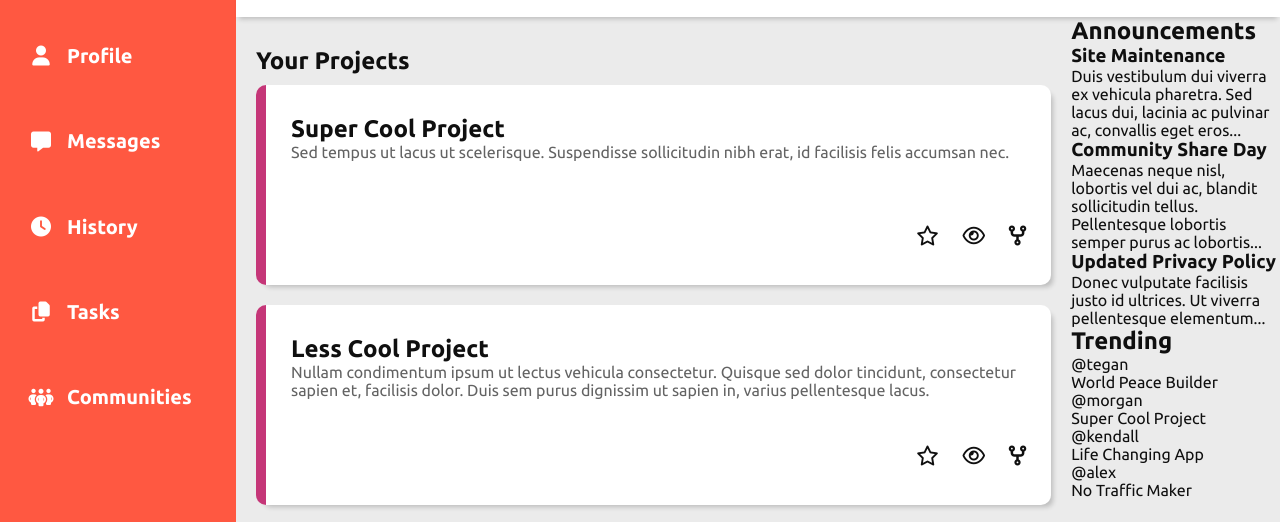
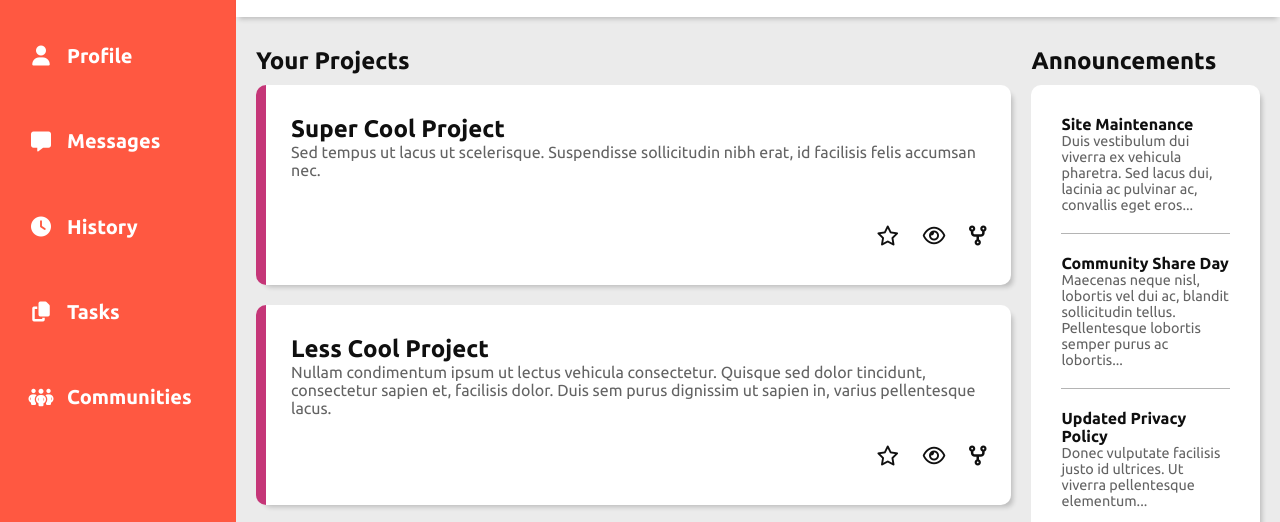
Before and after one commit to menulln/top-admin-dashboard, a plain HTML site: page index.html in a window 1280 px wide. Shown: the part 263-785 px from the top of the page. Drawn offline with Linux system fonts and the light colour scheme.

Commit message:
Position and style sidebar elements

```diff
--- a/style.css
+++ b/style.css
@@ -10,6 +10,7 @@
     --black: #0f0f0f;
     --white: #ffffff;
     --grey: #ebebeb;
+    --medium-grey: #b4b4b4;
     --dark-grey: #636363;
 }
 
@@ -20,7 +21,7 @@
 
 body {
     display: grid;
-    grid-template-columns: 1fr 4fr 1fr;
+    grid-template-columns: 1fr 4fr 1.25fr;
     grid-template-rows: 1fr 5fr;
     font-family: "Ubuntu";
     color: var(--black);
@@ -184,7 +185,7 @@ main {
     padding: 30px 20px;
 }
 
-.projects-heading {
+.heading {
     margin-bottom: 10px;
 }
 
@@ -219,4 +220,68 @@ main {
 aside {
     grid-area: 2 / 3 / 3 / 4;
     background-color: var(--grey);
+    padding: 30px 20px 30px 0;
 }
+
+.announcements {
+    padding-bottom: 20px;
+}
+
+.announcements-card {
+    background-color: var(--white);
+    padding: 30px;
+    border-radius: 10px;
+    box-shadow: 5px 5px 5px -3px rgba(0, 0, 0, 0.2);
+}
+
+.announcement-heading {
+    font-size: 1rem;
+}
+
+.announcement-description {
+    color: var(--dark-grey);
+    font-size: 0.9rem;
+}
+
+.maintenance {
+    padding-bottom: 20px;
+    border-bottom: 1px solid var(--medium-grey);
+}
+
+.community {
+    padding: 20px 0;
+    border-bottom: 1px solid var(--medium-grey);
+}
+
+.policy {
+    padding-top: 20px;
+}
+
+.trending-card {
+    background-color: var(--white);
+    border-radius: 10px;
+    box-shadow: 5px 5px 5px -3px rgba(0, 0, 0, 0.2);
+    padding: 20px;
+}
+
+.user {
+    display: grid;
+    grid-template-columns: 1fr 4fr;
+    grid-template-rows: 1fr 1fr;
+}
+
+.user:not(:last-child) {
+    padding-bottom: 19px;
+}
+
+.user-picture {
+    grid-area: 1 / 1 / 3 / 2;
+    width: 40px;
+    height: 40px;
+    background-color: var(--secondary-clr);
+    border-radius: 50px;
+}
+
+.user-tag {
+    color: var(--dark-grey);
+}
```
